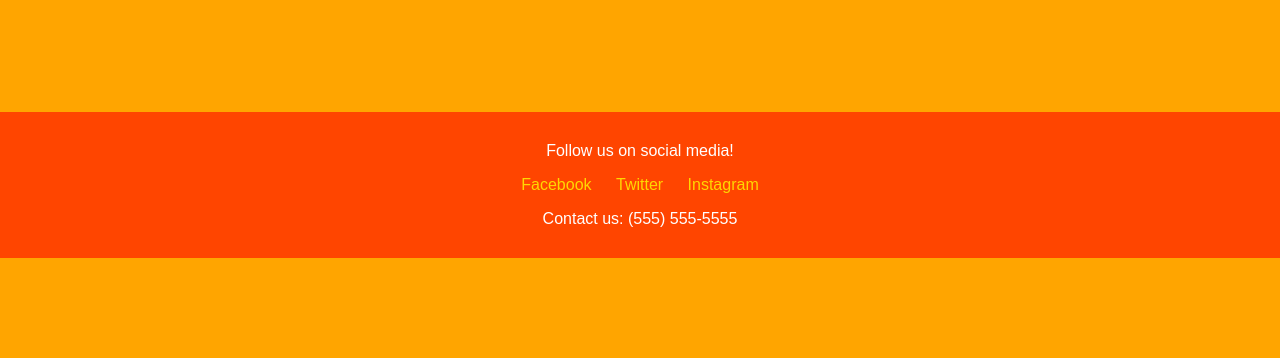
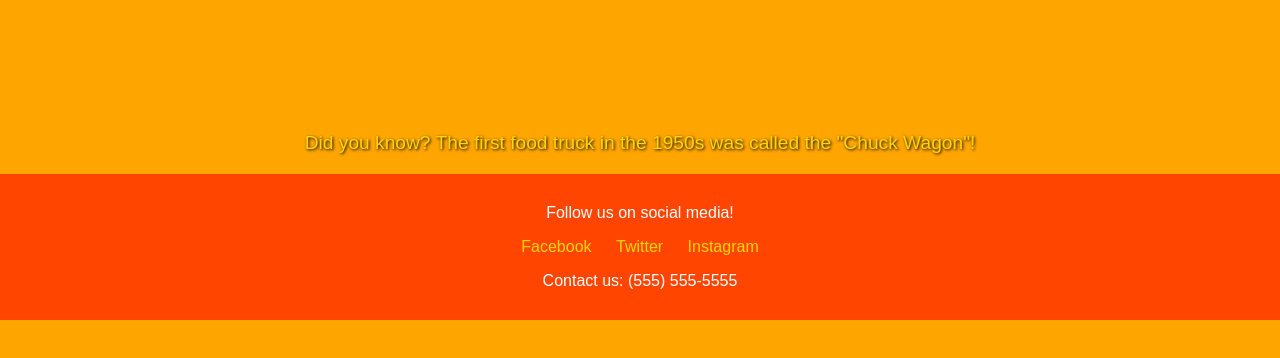
Before and after one commit to bstagbrook/noahs-trailer, a plain HTML site: page index.html in a window 1280 px wide. Shown: the part 398-756 px from the top of the page. Drawn offline with Linux system fonts and the light colour scheme.

Commit message:
Improvements

```diff
--- a/index.html
+++ b/index.html
@@ -22,6 +22,9 @@
         <section class="hero">
             <h2 id="tagline">Experience the Flavor of the 1950s!</h2>
         </section>
+        <section class="surprise">
+            <p id="trivia">Did you know? The first food truck in the 1950s was called the "Chuck Wagon"!</p>
+        </section>
     </main>
     <footer>
         <p>Follow us on social media!</p>
--- a/script.js
+++ b/script.js
@@ -2,6 +2,7 @@
 document.addEventListener('DOMContentLoaded', () => {
     const logo = document.getElementById('logo');
     const tagline = document.getElementById('tagline');
+    const trivia = document.getElementById('trivia');
 
     logo.addEventListener('mouseover', () => {
         logo.style.color = '#FF6347';
@@ -12,6 +13,11 @@ document.addEventListener('DOMContentLoaded', () => {
     });
 
     tagline.addEventListener('click', () => {
-        alert('Welcome to Noah's Food Trailer!');
+        alert('Welcome to Noah\'s Food Trailer!');
     });
+
+    // Show trivia on page load
+    setTimeout(() => {
+        trivia.style.display = 'block';
+    }, 3000);
 });
--- a/styles.css
+++ b/styles.css
@@ -91,3 +91,20 @@ footer ul li a {
 footer p {
     margin: 10px 0;
 }
+
+.surprise {
+    text-align: center;
+    margin: 20px;
+}
+
+.surprise p {
+    font-size: 1.2em;
+    color: #FFD700;
+    text-shadow: 1px 1px 3px #000;
+    animation: fade-in 2s ease-out;
+}
+
+@keyframes fade-in {
+    from { opacity: 0; }
+    to { opacity: 1; }
+}
```
